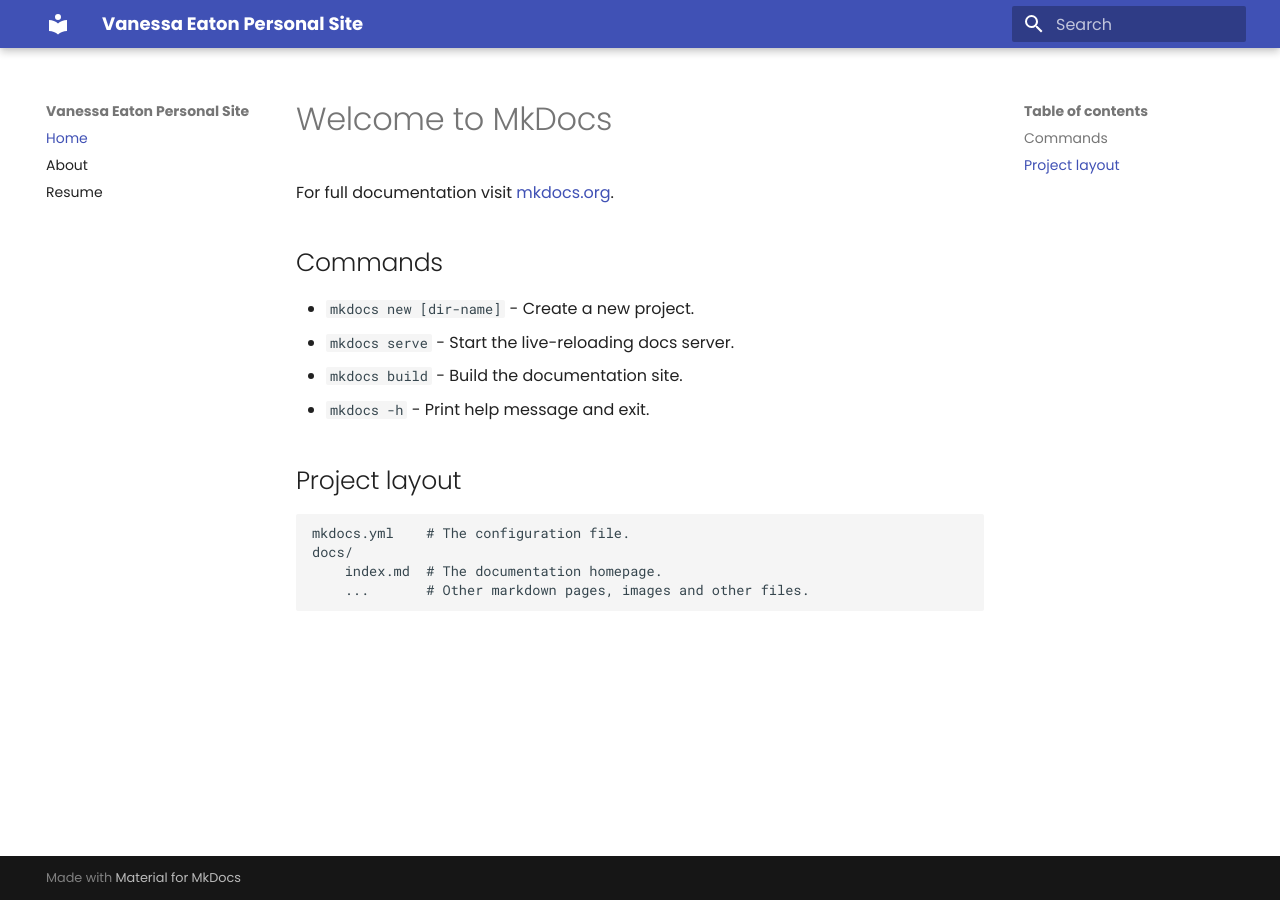
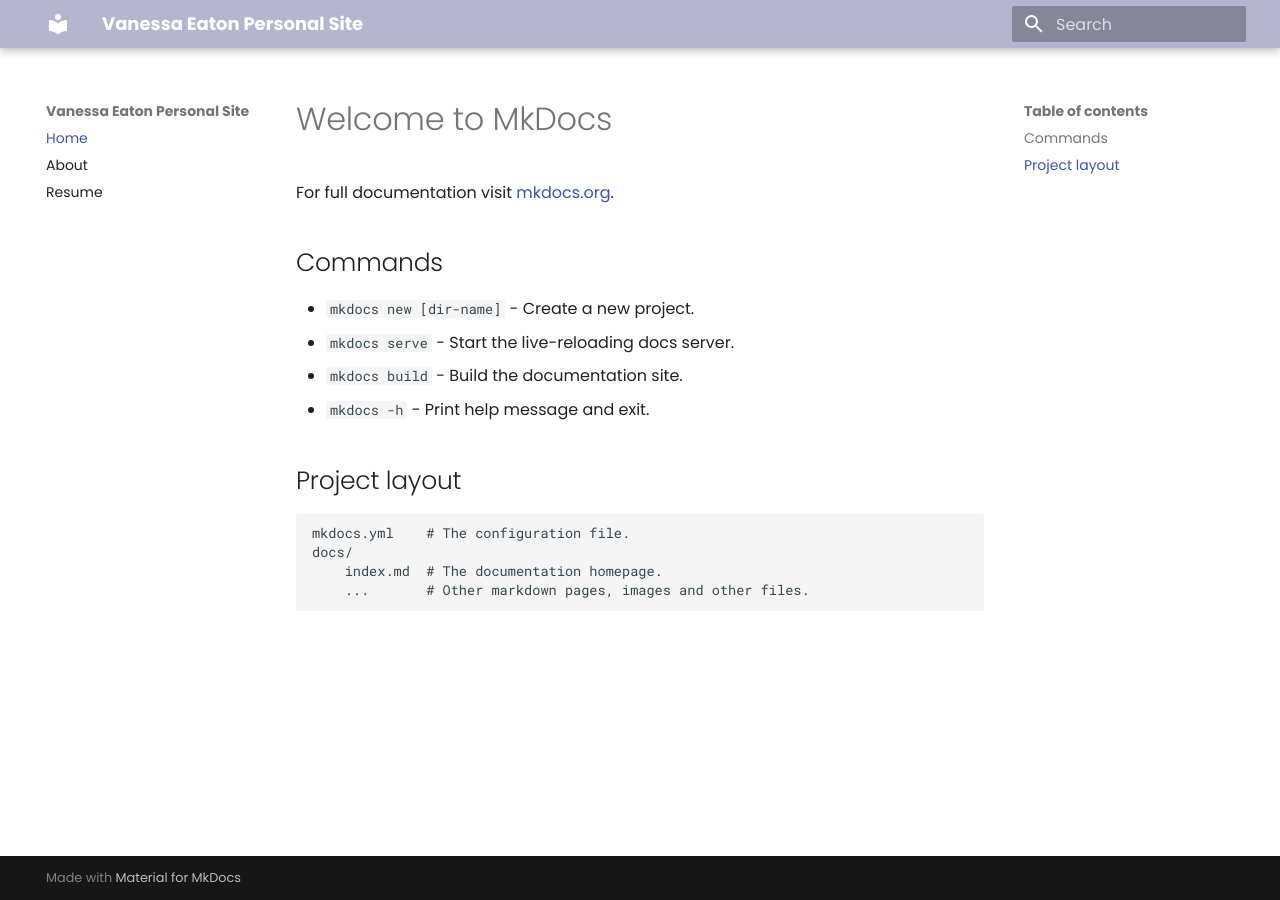
Before and after one commit to VanessaEaton/VanessaEaton.github.io, an MkDocs documentation site: the page built from docs/index.md, in a window 1280 px wide. Built offline with MkDocs 1.6.1 and Material for MkDocs 9.7.7, drawn with Linux system fonts in a browser that asks for light colours.

Commit message:
Add extra stylesheet

```diff
--- a/docs/stylesheets/extra.css
+++ b/docs/stylesheets/extra.css
@@ -1,5 +1,5 @@
 [data-md-color-scheme="branding"] {
   --md-primary-fg-color:        #B5B5CF;
   --md-primary-fg-color--light: #B5AE9B;
-  /* --md-primary-fg-color--dark:  #90030C; */
+  --md-primary-fg-color--dark:  #90030C;
 }
--- a/mkdocs.yml
+++ b/mkdocs.yml
@@ -13,3 +13,6 @@ theme:
     scheme: branding
   font:
     text: Poppins
+
+extra_css:
+  - stylesheets/extra.css
```
